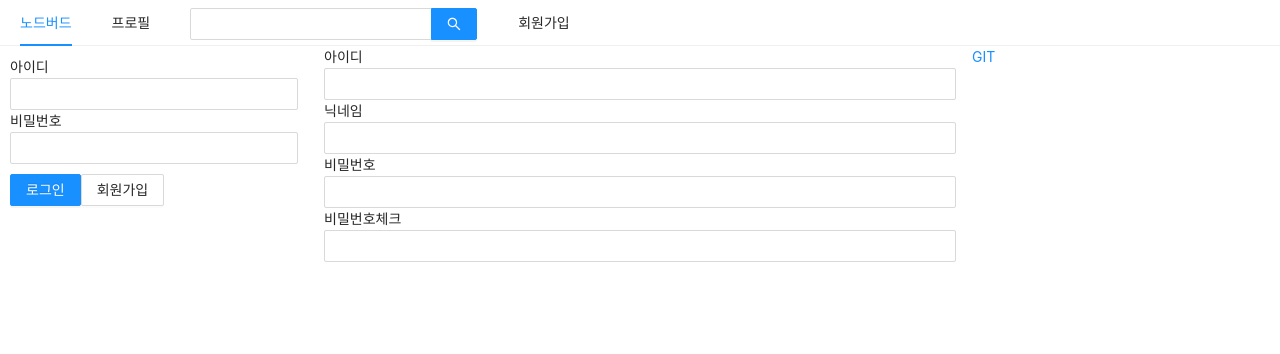
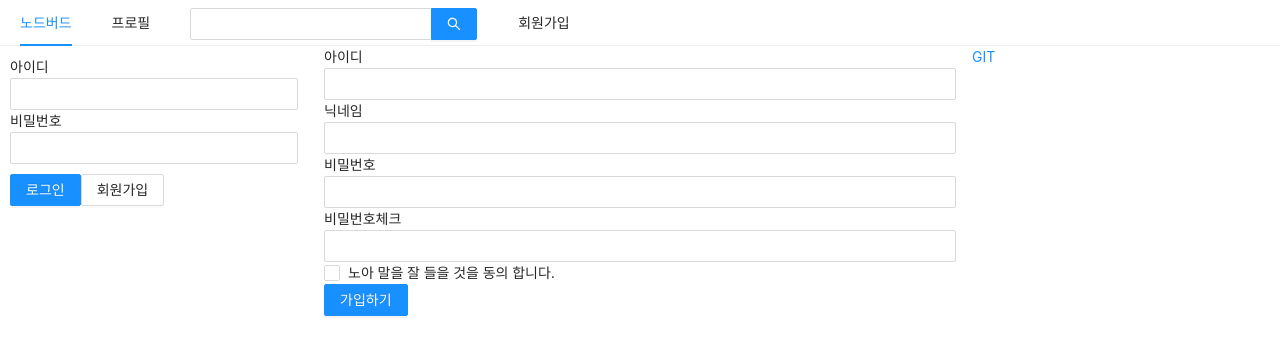
Before and after one commit to noah-personal-learning/react_nodebird, a Next.js app in the folder prepare/front/: page /signup in a window 1280 px wide. Shown: the top 354 px of the page. Built offline with nearby package versions, Linux system fonts and the light colour scheme.

Commit message:
가입하기 체크박스 벨리데이션 체크 확인

```diff
--- a/prepare/front/pages/signup.js
+++ b/prepare/front/pages/signup.js
@@ -1,7 +1,7 @@
 import React, { useCallback, useState } from 'react';
 import AppLayout from '../components/AppLayout';
 import Head from 'next/head';
-import { Form, Input, Checkbox } from 'antd';
+import { Form, Input, Checkbox, Button } from 'antd';
 
 
 import Password from 'antd/lib/input/Password';
@@ -14,12 +14,23 @@ const ErrorMessage = styled.div`
 
 const SignUp = () => {
 
-    const [passwordCheck, setPasswordCheck] = useInput('');
-    const [passwordError, setPasswordError] = useInput(false);
+    const [passwordCheck, setPasswordCheck] = useState('');
+    const [passwordError, setPasswordError] = useState(false);
 
     const [id, onChangeId] = useInput('');
     const [nickName, onChangeNick] = useInput('');
     const [password, onChangePassword] = useInput('');
+
+    const [term, setTerm] = useState('');
+    const [termError, setTermError] = useState(false);
+    const onChangeTerm = useCallback(
+      (e) => {
+        setTerm(e.target.checked);
+        setTermError(false);
+      },
+      [],
+    )
+
 
     // const [id, setId] = useState('');
     // const onChangeId = useCallback((e) => {
@@ -33,8 +44,9 @@ const SignUp = () => {
 
     // const [passwordCheck, setPasswordCheck] = useState('');
     const onChangePasswordCheck = useCallback((e) => {
+        setPasswordError(e.target.value !== password);
         setPasswordCheck(e.target.value);
-        setPasswordError(e.target.value !== password);
+
     }, [password]);
 
     // const [nickName, setNickname] = useState('');
@@ -42,9 +54,17 @@ const SignUp = () => {
     //     setNickname(e.target.value);
     // });
 
-    const onSubmit = useCallback((e) => {
+    const onSubmit = useCallback(() => {
+        console.log(password + " : " + passwordCheck)
 
-    }, []);
+        if (password !== passwordCheck) {
+            return setPasswordError(true);
+        }
+        if (!term) {
+            return setTermError(true);
+        }
+
+    }, [password, passwordCheck, term]);
 
     return (
         <AppLayout>
@@ -68,8 +88,13 @@ const SignUp = () => {
                     {passwordError && <ErrorMessage>비밀번호가 일치하지 않습니다.</ErrorMessage>}
                 </div>
                 <div>
-                    {/* <Checkbox name="user-term" checked={term} onChange={onChangeTerm}>노아 말을 잘 들을 것을 동의 합니다.</Checkbox>
-                    {termError && <ErrorMessage>비밀번호가 일치하지 않습니다.</ErrorMessage>} */}
+                    <Checkbox name="user-term" checked={term} onChange={onChangeTerm}>노아 말을 잘 들을 것을 동의 합니다.</Checkbox>
+                    {termError && <ErrorMessage>비밀번호가 일치하지 않습니다.</ErrorMessage>}
+                </div>
+                <div>
+                    <Button type='primary' htmlType='submit'>
+                        가입하기
+                    </Button>
                 </div>
             </Form>
 
```
